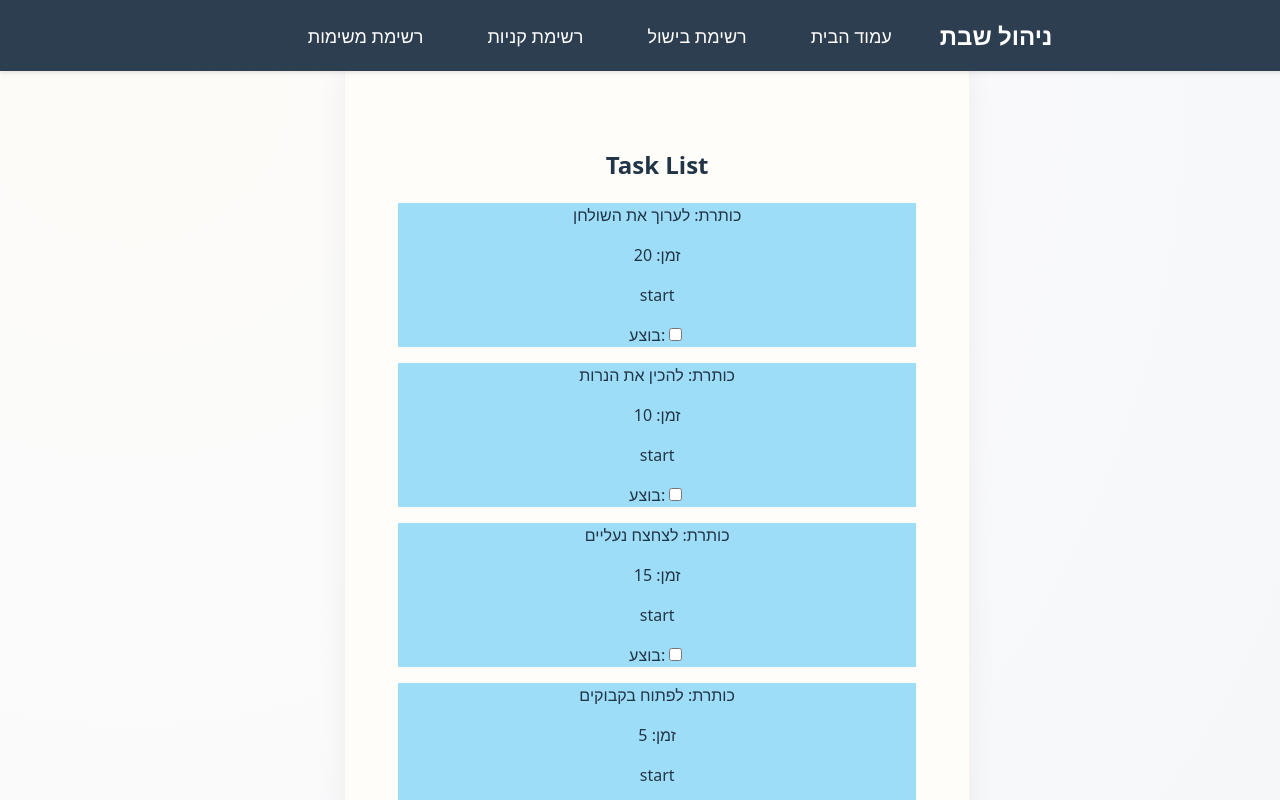
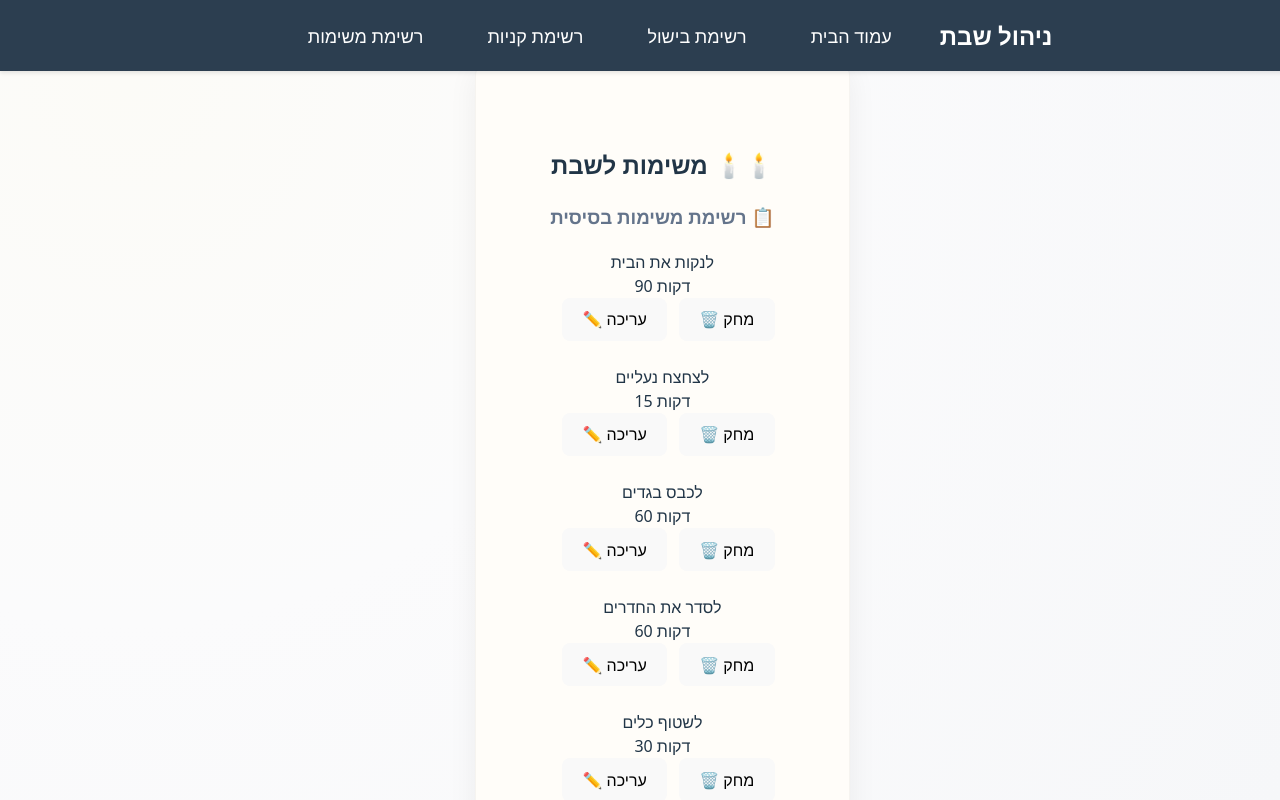
Before and after one commit to yael6268/shabbat_project, a React (Vite) app in the folder shabbat/: page /task-list in a window 1280 px wide. Shown: the top 800 px of the page. Built offline with nearby package versions, Linux system fonts and the light colour scheme.

Commit message:
add the perfect edit task

```diff
--- a/shabbat/src/App.jsx
+++ b/shabbat/src/App.jsx
@@ -5,6 +5,7 @@ import { BrowserRouter, Routes, Route } from 'react-router-dom';
 import { Header } from './components/Header';
 import { ShopingList } from './components/ShopingList';
 import { TaskList } from "./components/taskList";
+import { EditTask } from "./components/editTask";
 // import { Cooking } from "./components/Cooking";
 
 import './App.css'
@@ -39,7 +40,7 @@ function App() {
             <Route path="/" element={<Home />} />
             <Route path="/cook-list" element={<CookList />} />
             <Route path="/shopping-list" element={<ShopingList  />} />
-            <Route path="/task-list" element={<TaskList  />} />
+            <Route path="/task-list" element={ <EditTask /> } />
 
           </Routes>
         </main>
--- a/shabbat/src/components/Tasks.jsx
+++ b/shabbat/src/components/Tasks.jsx
@@ -1,19 +1,55 @@
-export const Tasks = ({ tas, onToggle }) => {
+export const Tasks = ({ task, deleteTask, updateTask, watchToEdit }) => {
   return (
-    <li
-      style={{
-        backgroundColor: tas.status === "done" ? "#f7c5e9ff" : "#9eddf8ff",
-      }}
-    >
-      <p>כותרת: {tas.title}</p>
-      <p>זמן: {tas.time}</p>
-      <p> {tas.status}</p>
+    <li>
+      {!task.isEditing ? (
+        <>
+          <span>{task.title}</span><br />
+<span>{task.time} דקות</span><br />
+          <button onClick={() => watchToEdit(task.id)}>✏️ עריכה</button>
+          <button onClick={() => deleteTask(task.id)}>🗑️ מחק</button><br /><br />
+        </>
+      ) : (
+        <>
+          <input
+            value={task.title}
+            onChange={e => updateTask(task.id, "title", e.target.value)}
+            placeholder="שם משימה"
+          />
+          <br />
+          <input
+            type="number"
+            value={task.time}
+            onChange={e =>
+              updateTask(task.id, "time", Number(e.target.value))
+            }
+            placeholder="זמן בדקות"
+          />
+          <select
+            value={task.place}
+            onChange={e => updateTask(task.id, "place", e.target.value)}
+          >
+            <option value="basic">בסיסי</option>
+            <option value="atHome">בבית</option>
+            <option value="traveling">נסיעות</option>
+            <option value="hospitality">אירוח</option>
+          </select>
+          <button onClick={() => watchToEdit(task.id)}>💾 שמירה</button><br />
+        </>
+      )}
+    </li>
+  );
+};
+export const Tasks2 = ({ task, onToggle }) => {
+  return (
+    <li>
+      <span>{task.title}</span> - <span>{task.time} דקות</span>{" "}
+
 
       <label >
         בוצע:
         <input
           type="checkbox"
-          checked={tas.status === "done"}
+          checked={task.status === "done"}
           onChange={onToggle}
         />
       </label>
--- /dev/null
+++ b/shabbat/src/components/editTask.jsx
@@ -0,0 +1,81 @@
+import { useState } from "react";
+import { getAllTasks } from "../data/task";
+import { Tasks } from "./Tasks";
+import { nanoid } from 'nanoid';
+
+
+export const EditTask = () => {
+    const [tasks, setTasks] = useState(
+        getAllTasks())
+
+    //delete
+    const deleteTask = (id) => {
+        setTasks(tasks.filter(t => t.id !== id));
+    };
+    //update
+    const updateTask = (id, field, value) => {
+        setTasks(tasks.map(t =>
+            t.id === id ? { ...t, [field]: value } : t
+        ));
+    };
+    const watchToEdit = (id) => {
+        setTasks(tasks.map(t =>
+            t.id === id ? { ...t, isEditing: !t.isEditing } : t
+        ));
+    };
+    //add
+    const addTask = (place) => {
+        const newTask = {
+            id: nanoid(),
+            title: "",
+            time: 0,
+            place,
+            status: "pending",
+            isEditing: true
+        };
+        setTasks([...tasks, newTask]);
+    };
+
+
+
+    const groupedTasks = tasks.reduce((groups, task) => {
+        if (!groups[task.place]) groups[task.place] = [];
+        groups[task.place].push(task);
+        return groups;
+    }, {});
+    const placeNames = {
+  basic: "רשימת משימות בסיסית 📋",
+  atHome: "רשימת משימות בבית 🏠",
+  traveling: "רשימת משימות כשנוסעים 🚗",
+  hospitality: "רשימת משימות כשמארחים 💐"
+};
+
+
+    return (
+        <div className="centered-list">
+            <h2>משימות לשבת 🕯️🕯️</h2>
+      {Object.entries(groupedTasks).map(([place, tasksByPlace]) => (
+  <div key={place}>
+<h3>{placeNames[place]}</h3>
+
+    <ul className="task-list">
+      {tasksByPlace.map(task => (
+        <Tasks
+          key={task.id}
+          task={task}
+          deleteTask={deleteTask}
+          updateTask={updateTask}
+          watchToEdit={watchToEdit}
+        />
+      ))}
+    </ul>
+    <br /><button onClick={() => addTask(place)}> ➕ משימה חדשה</button><br /><br />
+  </div>
+))}
+
+
+
+        </div>
+    )
+
+}
--- a/shabbat/src/components/taskList.jsx
+++ b/shabbat/src/components/taskList.jsx
@@ -1,6 +1,6 @@
 import { useState } from "react";
 import { getAllTasks } from "../data/task";
-import { Tasks } from "./Tasks";
+import { Tasks2 } from "./Tasks";
 
 export const TaskList = () => {
   const [tasks, setTasks] = useState(getAllTasks());
@@ -36,7 +36,7 @@ export const TaskList = () => {
       <h2>Task List</h2>
       <ul className="task-list">
         {tasks.map(task => (
-          <Tasks
+          <Tasks2
             key={task.id}
             tas={task}
             onToggle={() => toggleDone(task.id)}
@@ -45,7 +45,7 @@ export const TaskList = () => {
         ))}
       </ul>
           <h3>      סך הזמן של משימות שלא בוצעו: {tasks.filter(task => task.status === "pending")
-          .reduce((total, task) => (total + task.time)/60, 0)} דקות</h3>
+          .reduce((total, task) => (total + task.time), 0)} דקות</h3>
 
     </div>
 
--- a/shabbat/src/data/task.js
+++ b/shabbat/src/data/task.js
@@ -1,40 +1,41 @@
 const tasksForShabbat = [
     {
         id: 1,
-        title: "לערוך את השולחן",
-        status: "start",
-        time: 20,
-        place: "atHome"
+        title: " לנקות את הבית",
+        status: "pending",
+        time: 90,
+        place: "basic"
     },
+
     {
         id: 2,
         title: "להכין את הנרות",
-        status: "start",
+        status: "pending",
         time: 10,
         place: "atHome"
     },
     {
         id: 3,
         title: "לצחצח נעליים",
-        status: "start",
+        status: "pending",
         time: 15,
         place: "basic"
     },
     {
         id: 4,
         title: " לפתוח בקבוקים",
-        status: "start",
+        status: "pending",
         time: 5,
         place: "atHome"
     },
-
     {
         id: 5,
-        title: " לנקות את הבית",
-        status: "start",
-        time: 90,
-        place: "basic"
+        title: "לערוך את השולחן",
+        status: "pending",
+        time: 20,
+        place: "atHome"
     },
+
 
 
     {
@@ -53,7 +54,7 @@ const tasksForShabbat = [
         place: "basic"
 
     },
-       {
+    {
         id: 8,
         title: "לנקות חלונות",
         status: "pending",
@@ -95,8 +96,8 @@ const tasksForShabbat = [
         place: "hospitality"
 
     },
-       {
-        id: 14,
+    {
+        id: 13,
         title: "לארוז מזוודה",
         status: "pending",
         time: 15,
@@ -202,3 +203,6 @@ export const getHospitalityTasks = () => {
 export const getTravelingTasks = () => {
     return tasksForShabbat.filter(task => task.place === "traveling");
 }
+export const getAtHomeTasks = () => {
+    return tasksForShabbat.filter(task => task.place === "atHome");
+}
```
Also changed, not shown: 1 other file (tests, documents, lock files or other folders).
